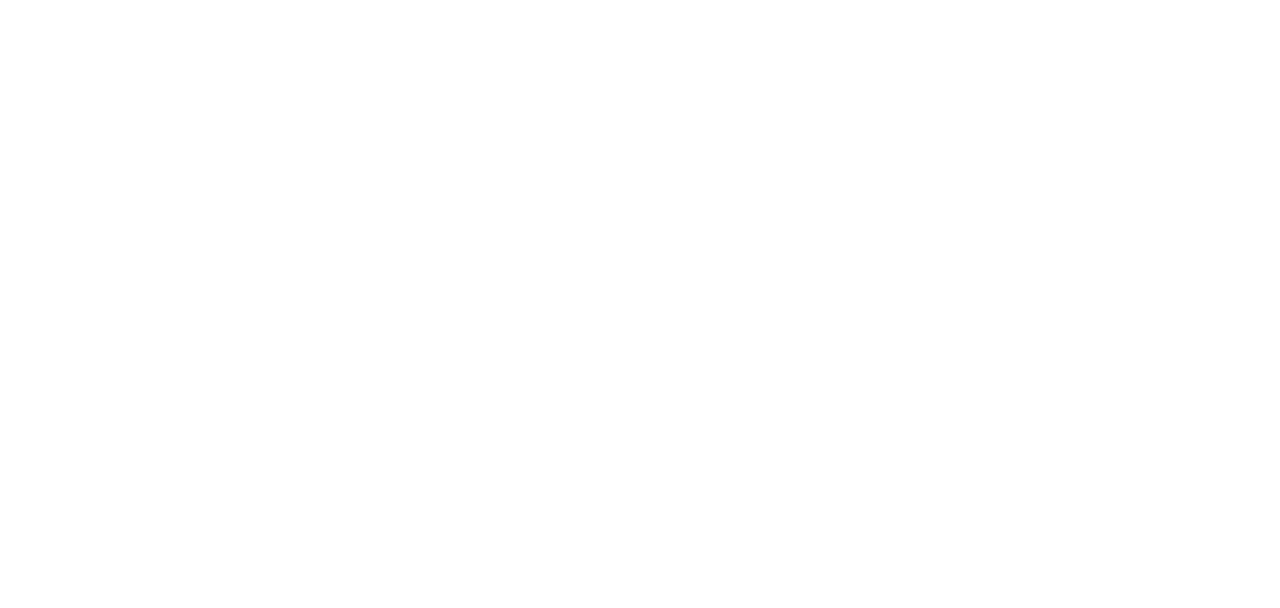
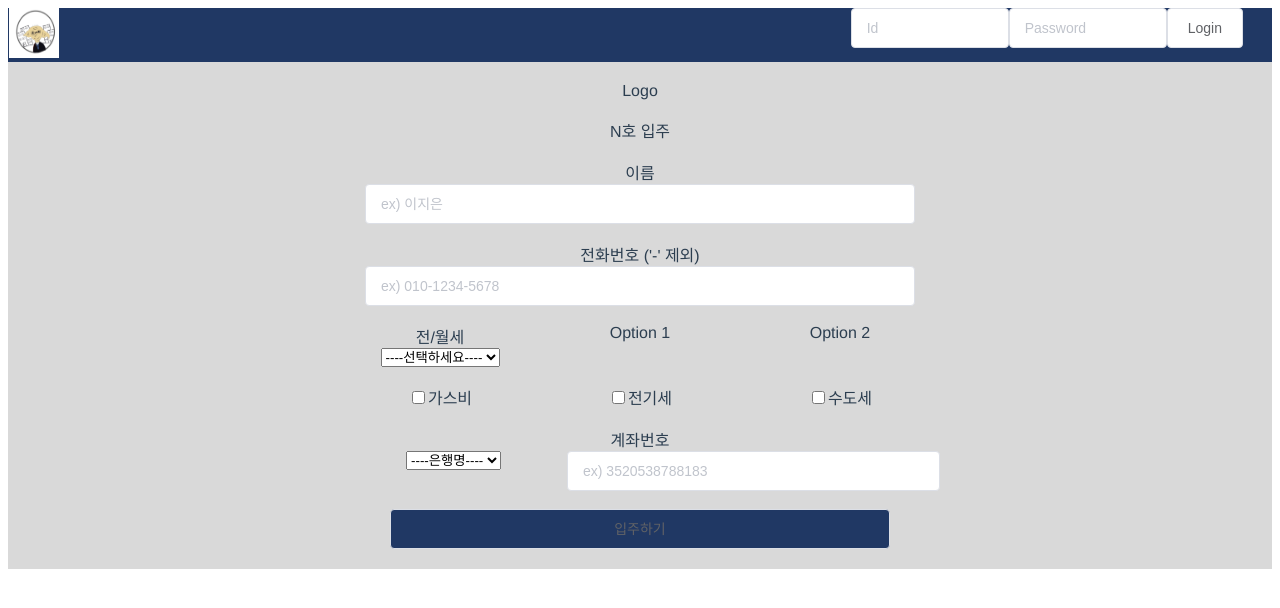
Before and after one commit to houseelfdobby/dobby_front, a Vue app: page /enroll in a window 1280 px wide. Shown: the top 608 px of the page. Built offline with nearby package versions, Linux system fonts and the light colour scheme.

Commit message:
ecn: enroll

```diff
--- a/src/router.js
+++ b/src/router.js
@@ -2,17 +2,23 @@
 import Router from 'vue-router'
 import Home from './views/Home.vue'
 import SignIn from './views/SignIn'
+import Enroll from './views/Enroll'
+
 
 Vue.use(Router)
 
 export default new Router({
   mode: 'history',
   base: process.env.BASE_URL,
-  routes: [
-    {
+  routes: [{
       path: '/',
       name: 'home',
       component: SignIn
+    },
+    {
+      path: '/enroll',
+      name: 'enroll',
+      component: Enroll
     }
   ]
 })
--- /dev/null
+++ b/src/views/Enroll.vue
@@ -0,0 +1,149 @@
+<template>
+  <div class="Enroll_Root">
+    <div class="header" style="backgroundColor:#203864;">
+      <div class="banner">
+        <el-row>
+          <el-col span="1" offset="0">
+            <img src="./dobby.png" width="50" height="50" />
+          </el-col>
+          <el-col span="3" offset="15">
+            <el-input placeholder="Id" v-model="id" clearable></el-input>
+          </el-col>
+          <el-col span="3" offset>
+            <el-input placeholder="Password" v-model="password" clearable></el-input>
+          </el-col>
+          <el-col span="1">
+            <el-button>Login</el-button>
+          </el-col>
+        </el-row>
+      </div>
+    </div>
+    <el-main style="backgroundColor:#D9D9D9;">
+      <el-row style="width:600px;margin:auto;">
+        <el-row>
+          <el-row>Logo</el-row>
+          <br />
+          <el-row>N호 입주</el-row>
+        </el-row>
+        <br />
+        <el-row>
+          <el-row>이름</el-row>
+          <el-col span="22" offset="1">
+            <el-input placeholder="ex) 이지은" v-model="name" clearable></el-input>
+          </el-col>
+        </el-row>
+        <br />
+        <el-row>
+          <el-row>전화번호 ('-' 제외)</el-row>
+          <el-col span="22" offset="1">
+            <el-input placeholder="ex) 010-1234-5678" v-model="phone" clearable></el-input>
+          </el-col>
+        </el-row>
+        <br />
+        <el-row>
+          <el-row type="flex" justify="space-around">
+            <el-col span="4" offset="1">전/월세</el-col>
+            <el-col span="4" offset="2">Option 1</el-col>
+            <el-col span="6" offset="1">Option 2</el-col>
+          </el-row>
+          <el-row type="flex" justify="space-around">
+            <el-col :span="6" offset="0">
+              <select v-model="contract">
+                <option disabled value>----선택하세요----</option>
+                <option>전세</option>
+                <option>월세</option>
+              </select>
+              <!--<span>선택: {{ contract }}</span>-->
+            </el-col>
+            <el-col :span="6">
+              <template v-if="contract === '전세'">
+                <label>계약 기간</label>
+                <el-input placeholder="ex) 20191001" v-model="payment_day" clearable></el-input>
+              </template>
+              <template v-else-if="contract === '월세'">
+                <label>월 납부일</label>
+                <el-input placeholder="ex) 15" v-model="payment_day" clearable></el-input>
+              </template>
+            </el-col>
+            <el-col :span="6">
+              <template v-if="contract === '전세'">
+                <label>보증금(단위 : 만원)</label>
+                <el-input placeholder="ex) 500" v-model="deposit" clearable></el-input>
+              </template>
+              <template v-else-if="contract === '월세'">
+                <label>납부금(단위 : 만원)</label>
+                <el-input placeholder="ex) 20" v-model="deposit" clearable></el-input>
+              </template>
+            </el-col>
+          </el-row>
+          <br />
+          <div id="dues">
+            <el-row type="flex" justify="space-around">
+              <el-col span="4" offset="1">
+                <input type="checkbox" id="gas" value="gas" v-model="dues" />
+                <label for="gas">가스비</label>
+              </el-col>
+              <el-col span="4" offset="2">
+                <input type="checkbox" id="electricity" value="electricity" v-model="dues" />
+                <label for="electricity">전기세</label>
+              </el-col>
+              <el-col span="6" offset="1">
+                <input type="checkbox" id="water" value="water" v-model="dues" />
+                <label for="water">수도세</label>
+              </el-col>
+            </el-row>
+            <br />
+          </div>
+          <el-row>계좌번호</el-row>
+          <el-row type="flex" justify="space-around">
+            <el-col :span="14" offset="0">
+              <select v-model="bank_name">
+                <option disabled value>----은행명----</option>
+                <option>농협</option>
+                <option>국민은행</option>
+                <option>우리은행</option>
+                <option>하나은행</option>
+                <option>신협</option>
+                <option>수협</option>
+              </select>
+            </el-col>
+            <el-col :span="23" offset="0">
+              <el-input placeholder="ex) 3520538788183" v-model="bank_account" clearable></el-input>
+            </el-col>
+          </el-row>
+          <br />
+          <el-row type="flex" justify="space-around">
+            <el-col>
+              <el-button style="width:500px; margin:auto; background-color:#203864">입주하기</el-button>
+            </el-col>
+          </el-row>
+        </el-row>
+      </el-row>
+    </el-main>
+  </div>
+</template>
+
+<script>
+export default {
+  data() {
+    return {
+      id: "",
+      password: "",
+      name: "",
+      phone: "",
+      contract: "",
+      payment_day: "",
+      deposit: "",
+      bank_name: "",
+      bank_account: "",
+      dues: []
+    };
+  }
+};
+</script>
+
+<style lang='scss' scoped>
+.banner {
+  color: red;
+}
+</style>
```
Also changed, not shown: src/views/dobby.png (added), 1 other file (tests, documents, lock files or other folders).
